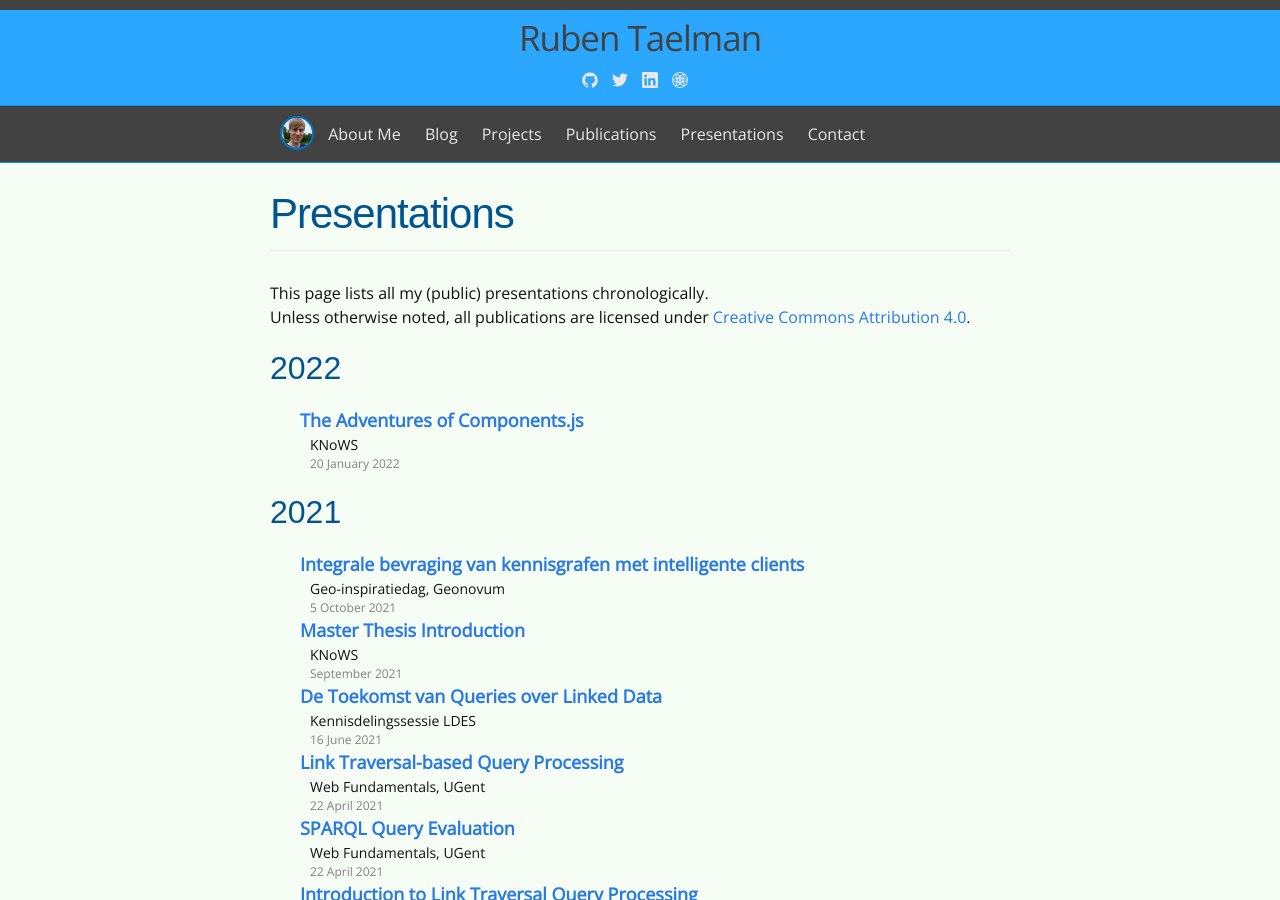
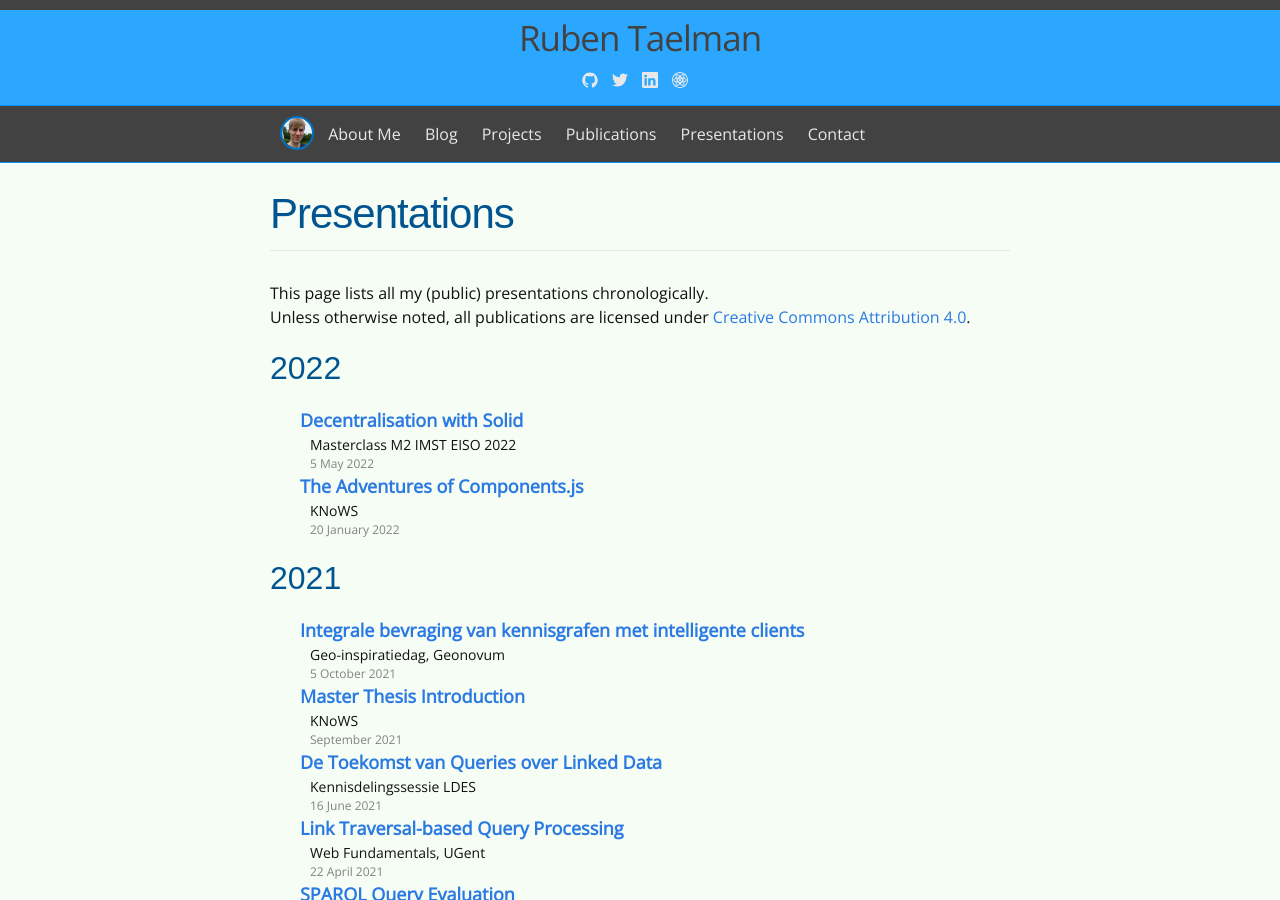
Before and after one commit to rubensworks/rubensworks.net, a Jekyll site: the page built from presentations.md, in a window 1280 px wide and 900 px high. Built offline with Jekyll 4.4.1, drawn with Linux system fonts in a browser that asks for light colours; some web fonts are replaced.

Commit message:
Add 2022-eiso-solid presentation

```diff
--- a/_data/presentations.yml
+++ b/_data/presentations.yml
@@ -1,3 +1,8 @@
+"2022-eiso-solid":
+    title: "Decentralisation with Solid"
+    venue: "Masterclass M2 IMST EISO 2022"
+    date: "5 May 2022"
+    url: "https://www.rubensworks.net/raw/slides/2022/eiso-solid/"
 "2022-knows-componentsjsarticle":
     title: "The Adventures of Components.js"
     venue: "KNoWS"
```
